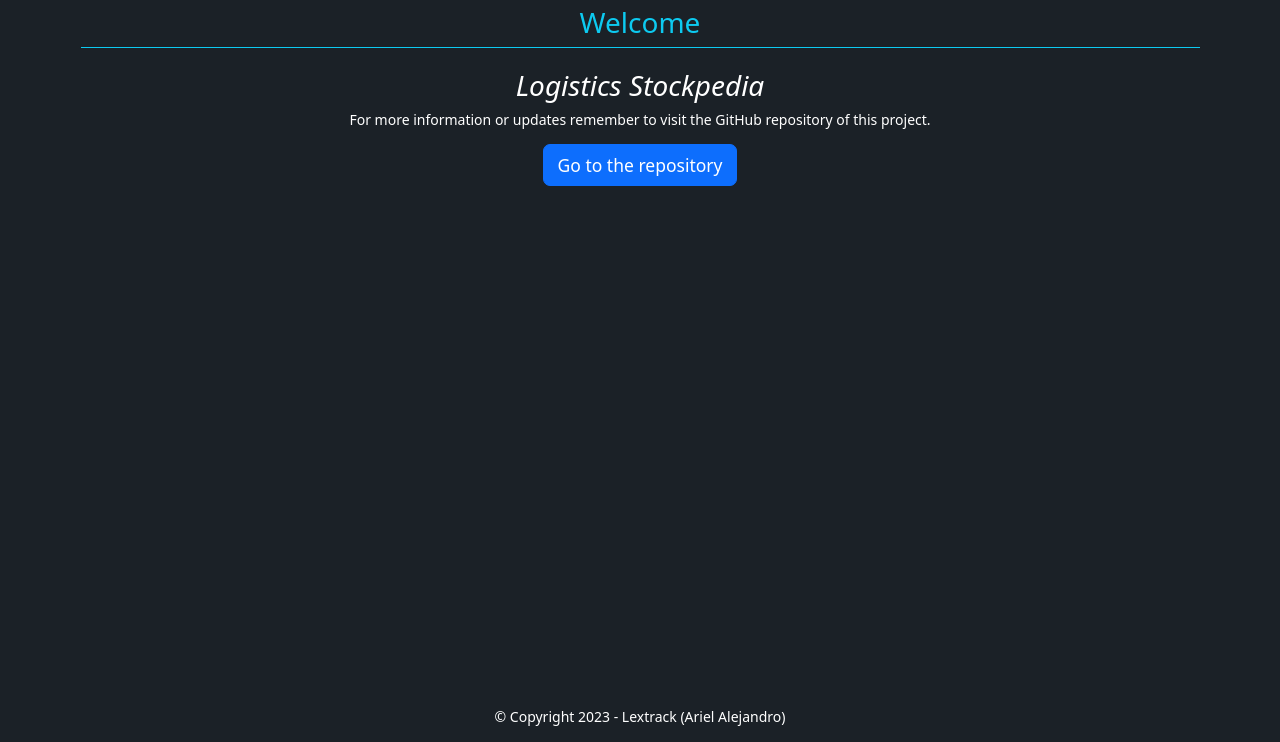
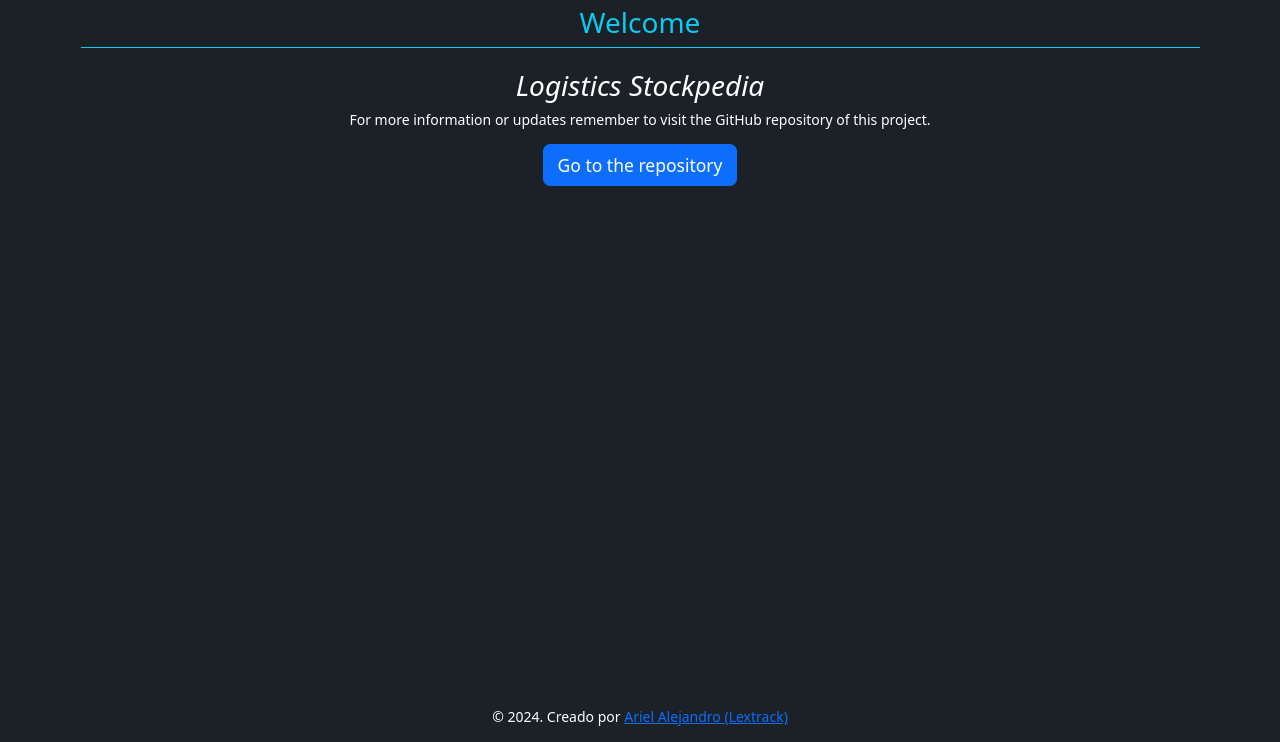
Before and after one commit to lextrack/Logistics-Stockpedia.github.io, a plain HTML site: page index.html in a window 1280 px wide. Shown: the part 58-800 px from the top of the page. Drawn offline with nearby package versions, Linux system fonts and the light colour scheme.

Commit message:
Update footer section

```diff
--- a/index.html
+++ b/index.html
@@ -5,7 +5,7 @@
     <meta name="viewport" content="width=device-width, initial-scale=1.0">
     <meta name="description" content="Basic inventory management and information about logistics field">
     <meta name="author" content="Lextrack">
-    <title>Home - Logistics Stockpedia v1.0.5</title>
+    <title>Home - Logistics Stockpedia v1.0.6</title>
     <link href="https://cdn.jsdelivr.net/npm/bootstrap@5.3.3/dist/css/bootstrap.min.css" rel="stylesheet"
     integrity="sha384-QWTKZyjpPEjISv5WaRU9OFeRpok6YctnYmDr5pNlyT2bRjXh0JMhjY6hW+ALEwIH"
     crossorigin="anonymous">
@@ -43,7 +43,8 @@
 
       <footer>
         <div class="container pt-5">
-            &copy; Copyright 2023 - Lextrack (Ariel Alejandro)
+          &copy;
+          <script>document.write(new Date().getFullYear())</script>. Creado por <a href="https://github.com/lextrack" target="_blank">Ariel Alejandro (Lextrack)</a>
         </div>
     </footer>
 
```
